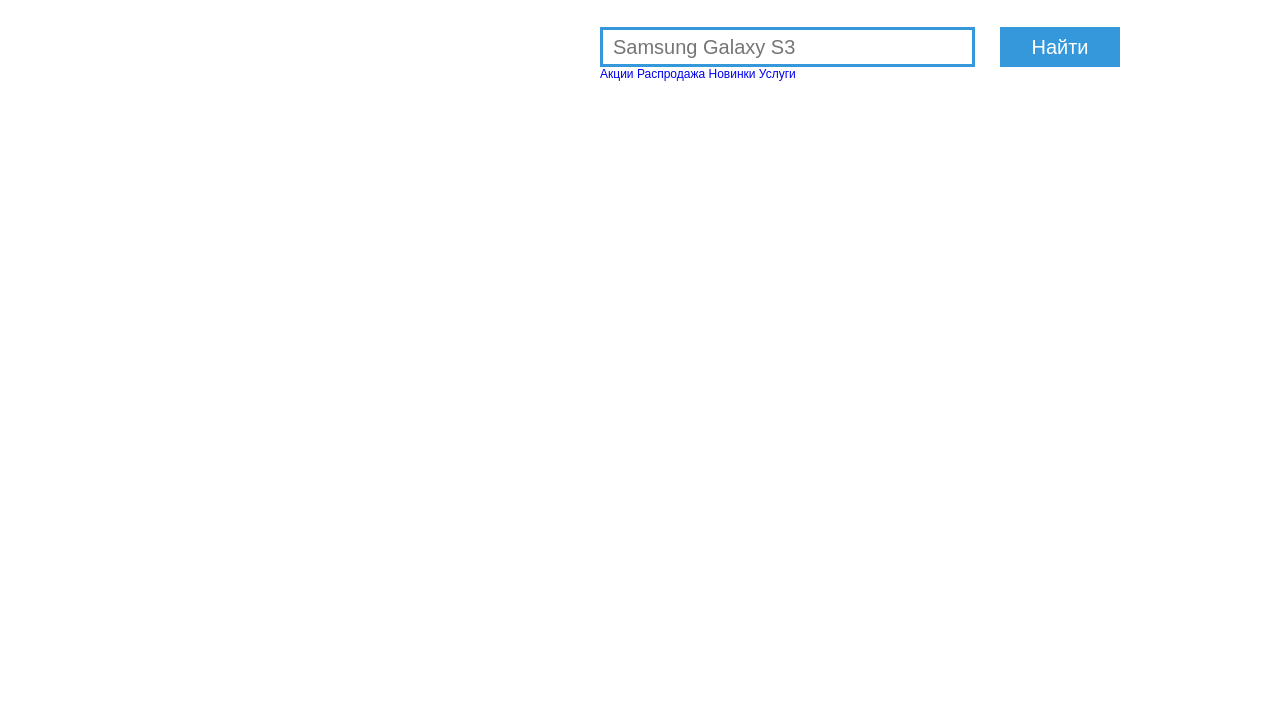
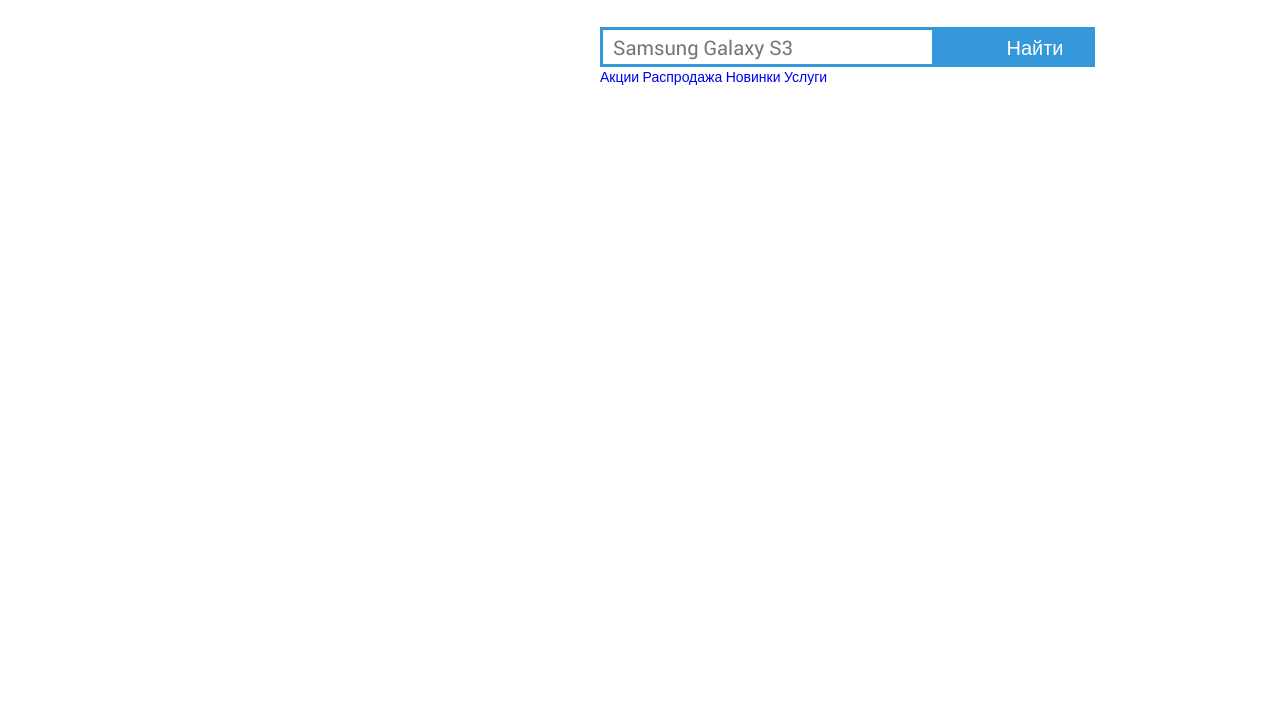
Before and after one commit to pandadesign/iTech, a plain HTML site: page htmlproofs/index.html in a window 1280 px wide. Shown: the part 166-872 px from the top of the page. Drawn offline with Linux system fonts and the light colour scheme.

Commit message:
work on index page

```diff
--- a/htmlproofs/index.html
+++ b/htmlproofs/index.html
@@ -107,7 +107,8 @@
 		<div class="content">
 			<section class="search">
 				<form class="search-form" action="" role="search">
-					<input type="text" class="search-input" placeholder="Samsung Galaxy S3">
+					<input type="text" class="search-input" placeholder="Samsung Galaxy S3" id="search">
+					<label for="search" class="search-input__bg"></label>
 					<input type="submit" class="search-submit" role="button" value="Найти">
 				</form>
 				<footer class="additionally">
--- a/less/body/body.less
+++ b/less/body/body.less
@@ -17,38 +17,29 @@
 
 .search-form {
 	display: flex;
-	justify-content: space-between;
+	justify-content: flex-start;
 }
 
 .search-input {
-	.size(375px, 40px);
+	.size(335px, 40px);
 	border: 3px solid @borderColor;
 	font-size: @fSize + 6px;
 	padding: 0 50px 0 10px;
-	// Для позиционирования :after
-	position: relative;
+}
 
-	&:after {
-		// Роль background-image
-		content: '';
-		display: block;
-		position: absolute;
-
-		.size(40px, 40px);
-		background-color: @borderColor;
-		right: 0;
-		top: 0;
-	}
+.search-input__bg {
+	.size(40px, 40px);
+	background-color: @borderColor;
 }
 
 .search-submit {
-
 	.size(120px, 40px);
 	color: @textColor;
 	background-color: @borderColor;
 	border: none;
 	font-size: @fSize + 6px;
 	transition: background-color .4s;
+	align-self: flex-end;
 
 	&:hover,
 	&:focus,
--- a/less/meta/settings.less
+++ b/less/meta/settings.less
@@ -13,8 +13,8 @@
 }
 
 body {
-	font-family: $font;
-	font-size: $fSize;
+	font-family: @font;
+	font-size: @fSize;
 }
 
 .wrapper {
@@ -23,6 +23,6 @@ body {
 }
 
 input, button, textarea {
-	font-family: $font;
+	font-family: @font;
 	outline: none;
 }
--- a/less/navigation/navigation.less
+++ b/less/navigation/navigation.less
@@ -164,7 +164,7 @@
 	left: -9999px;
 	opacity: 0;
 	box-shadow: 0 3px 5px rgba(0,0,0,.4);
-
+	z-index: 2;
 	transition: top .4s, opacity .5s;
 
 	&:before {
@@ -196,6 +196,7 @@
 	display: inline-block;
 	padding: 5px 0;
 	text-decoration: underline;
+	font-size: @fSize;
 
 	&:hover,
 	&:focus,
```
Also changed, not shown: css/style.css. Lines whose indentation alone changed are shown as unchanged.
